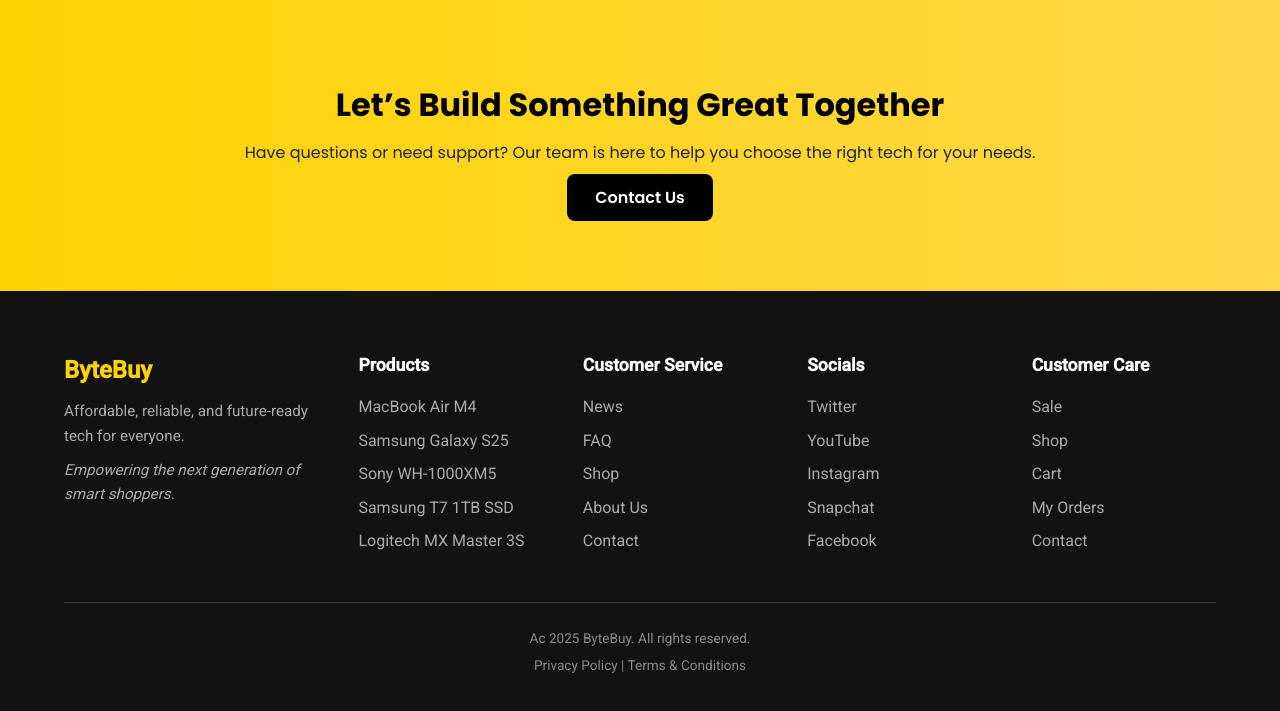
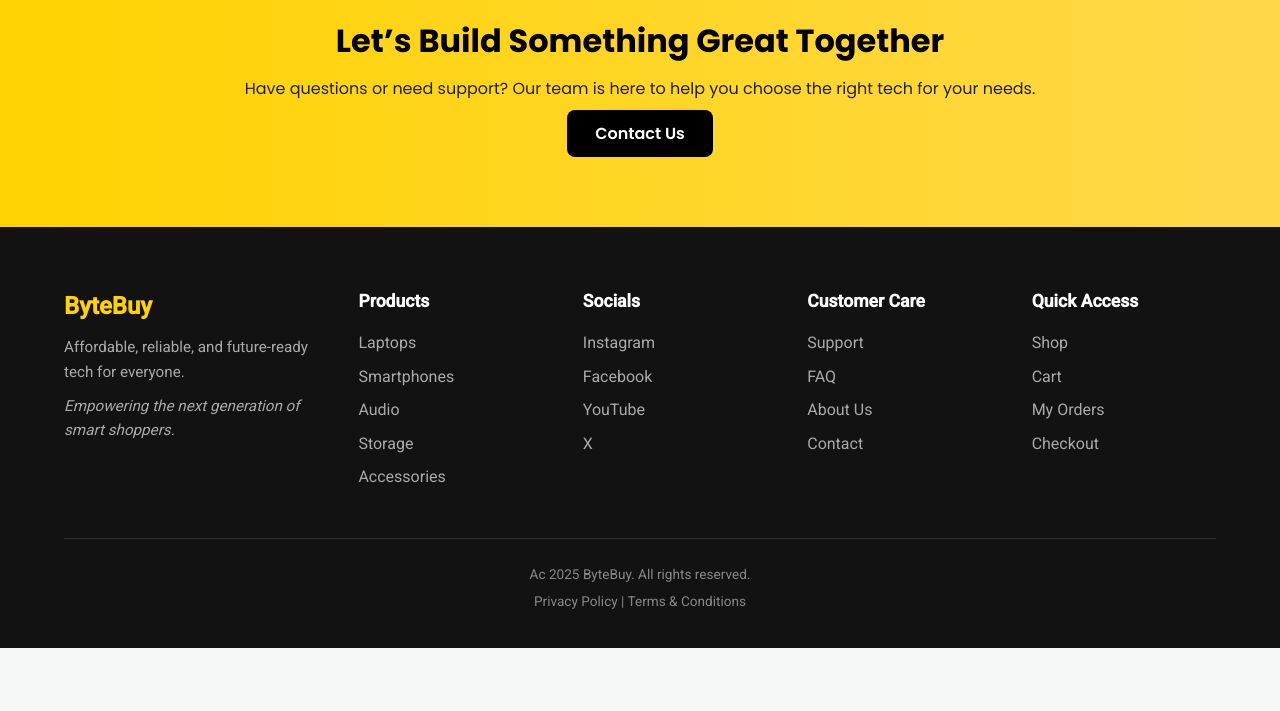
Before and after one commit to jonny2124/ByteBuy_Project, a PHP site: page /about.php in a window 1280 px wide. Shown: the part 1881-2592 px from the top of the page. After the commit the page ends 2529 px from the top, so only its background shows below. Run offline with PHP 8.4, Linux system fonts and the light colour scheme.

Commit message:
Added about us images and footer changes

```diff
--- a/public/about.php
+++ b/public/about.php
@@ -25,7 +25,7 @@
         <div class="story-container">
         <div class="story-text">
             <h2>Our Story</h2>
-            <p>ByteBuy began as a simple idea — to make cutting-edge technology accessible, affordable, and reliable for everyone. From our early days as a small startup, we’ve grown into a trusted hub for digital innovation, offering products that empower modern living.</p>
+            <p>ByteBuy began as a simple idea: To make cutting-edge technology accessible, affordable, and reliable for everyone. From our early days as a small startup, we’ve grown into a trusted hub for digital innovation, offering products that empower modern living.</p>
             <p>Every product we offer is handpicked for quality and performance. We’re proud to be a community-driven brand that listens, evolves, and delivers technology that fits seamlessly into your life.</p>
         </div>
         <div class="story-image">
--- a/public/footer.php
+++ b/public/footer.php
@@ -10,38 +10,35 @@
 
     <div class="footer-column">
       <h4>Products</h4>
-      <a href="product-details.php?id=lap2">MacBook Air M4</a>
-      <a href="product-details.php?id=ph1">Samsung Galaxy S25</a>
-      <a href="product-details.php?id=au1">Sony WH-1000XM5</a>
-      <a href="product-details.php?id=st1">Samsung T7 1TB SSD</a>
-      <a href="product-details.php?id=ac2">Logitech MX Master 3S</a>
+      <a href="shop.php?filter=laptops">Laptops</a>
+      <a href="shop.php?filter=smartphones">Smartphones</a>
+      <a href="shop.php?filter=audio">Audio</a>
+      <a href="shop.php?filter=storage">Storage</a>
+      <a href="shop.php?filter=accessories">Accessories</a>
     </div>
 
     <div class="footer-column">
-      <h4>Customer Service</h4>
-      <a href="#">News</a>
-      <a href="#">FAQ</a>
-      <a href="shop.php">Shop</a>
+      <h4>Socials</h4>
+      <a href="https://www.instagram.com/bytebuyhq" target="_blank" rel="noopener">Instagram</a>
+      <a href="https://www.facebook.com/bytebuyhq" target="_blank" rel="noopener">Facebook</a>
+      <a href="https://www.youtube.com/@bytebuyhq" target="_blank" rel="noopener">YouTube</a>
+      <a href="https://x.com/bytebuyhq" target="_blank" rel="noopener">X</a>
+    </div>
+
+    <div class="footer-column">
+      <h4>Customer Care</h4>
+      <a href="support.php">Support</a>
+      <a href="support.php#faq">FAQ</a>
       <a href="about.php">About Us</a>
       <a href="contact.php">Contact</a>
     </div>
 
     <div class="footer-column">
-      <h4>Socials</h4>
-      <a href="#">Twitter</a>
-      <a href="#">YouTube</a>
-      <a href="#">Instagram</a>
-      <a href="#">Snapchat</a>
-      <a href="#">Facebook</a>
-    </div>
-
-    <div class="footer-column">
-      <h4>Customer Care</h4>
-      <a href="shop.php?sort=price_desc">Sale</a>
+      <h4>Quick Access</h4>
       <a href="shop.php">Shop</a>
       <a href="cart.php">Cart</a>
       <a href="order-status.php">My Orders</a>
-      <a href="contact.php">Contact</a>
+      <a href="checkout.php">Checkout</a>
     </div>
   </div>
 
```
Also changed, not shown: public/assets/about/excellence.jpg (added), public/assets/about/innovation.jpg (added), public/assets/about/integrity.jpg (added), public/assets/about/story.jpg (added).
